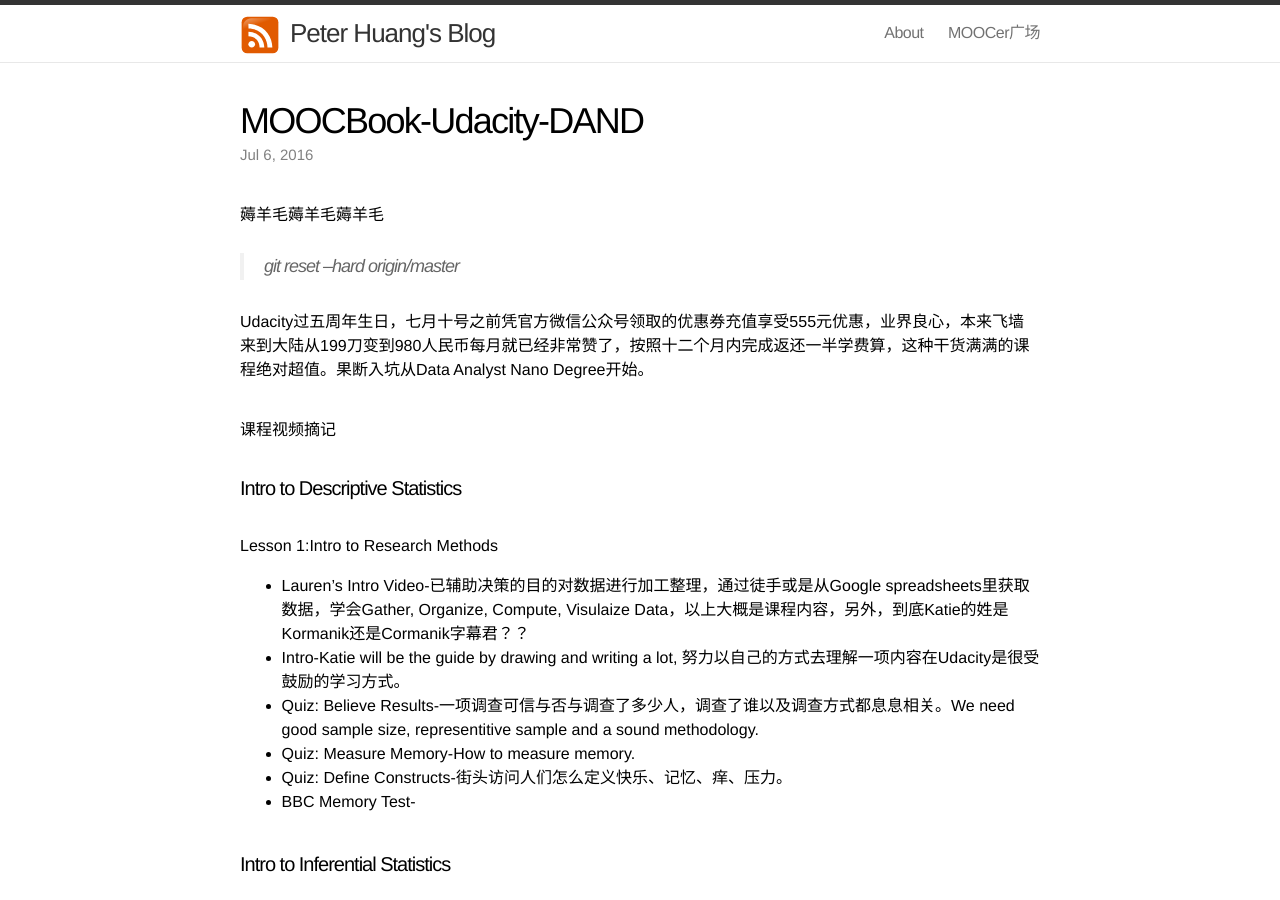
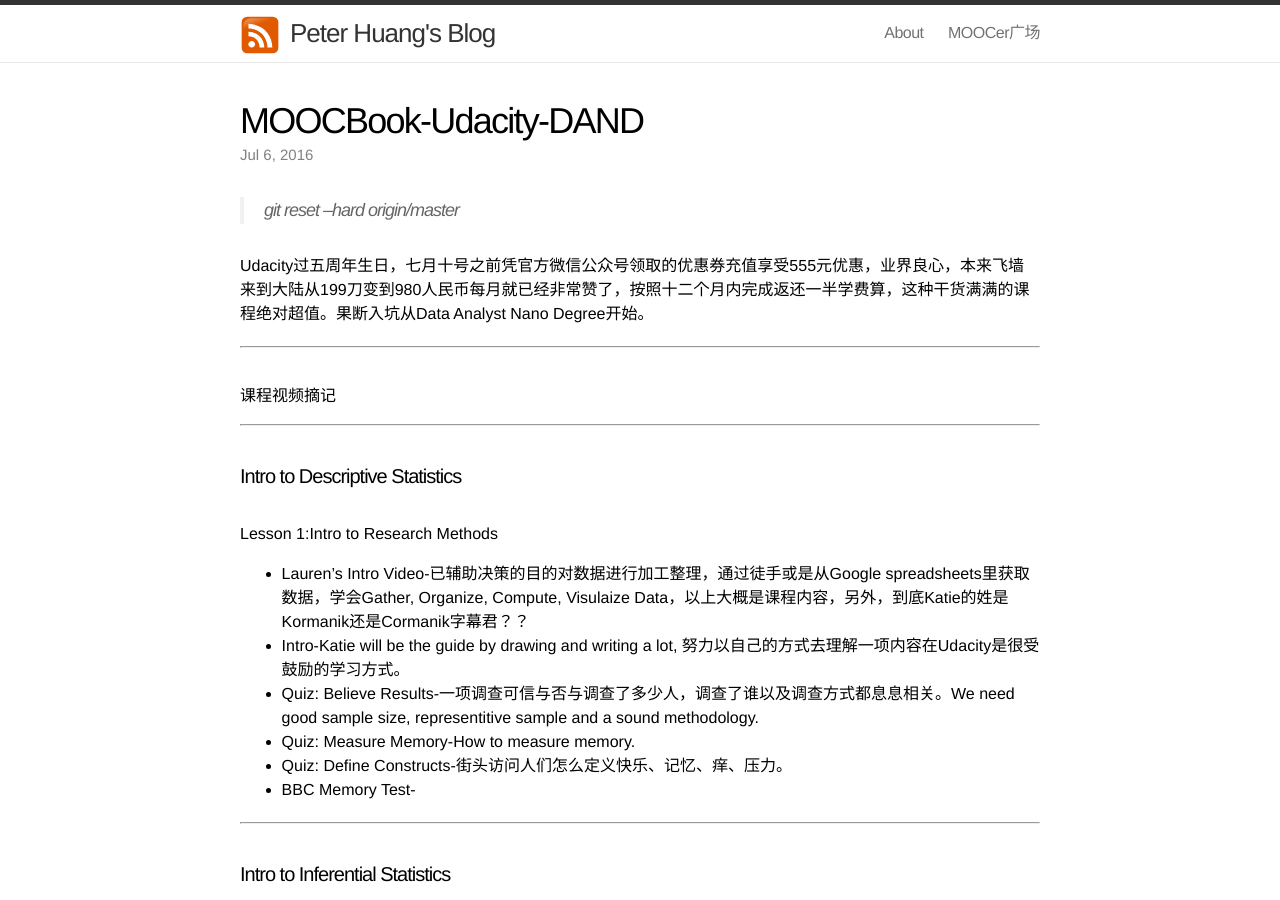
Before and after one commit to pmixer/pmixer.github.io, a Jekyll site: the page built from _posts/2016-07-06-MOOCBook-Udacity-DAND.md, in a window 1280 px wide and 900 px high. Built offline with Jekyll 4.4.1, drawn with Linux system fonts in a browser that asks for light colours; comment, search, counter and statistics services are not loaded.

Commit message:
formatting error

```diff
--- a/_posts/2016-07-06-MOOCBook-Udacity-DAND.md
+++ b/_posts/2016-07-06-MOOCBook-Udacity-DAND.md
@@ -6,13 +6,15 @@
 date:   2016-07-06 15:30:00
 ---
 
-# 薅羊毛薅羊毛薅羊毛
 > git reset --hard origin/master
 
 Udacity过五周年生日，七月十号之前凭官方微信公众号领取的优惠券充值享受555元优惠，业界良心，本来飞墙来到大陆从199刀变到980人民币每月就已经非常赞了，按照十二个月内完成返还一半学费算，这种干货满满的课程绝对超值。果断入坑从Data Analyst Nano Degree开始。
 
+---
+
 # 课程视频摘记
 
+***
 
 #### Intro to Descriptive Statistics
 
@@ -24,12 +26,14 @@
 + Quiz: Define Constructs-街头访问人们怎么定义快乐、记忆、痒、压力。
 + BBC Memory Test-
 
+---
+
 #### Intro to Inferential Statistics
 
 ###### Introduction and Lesson 7 Review
 + Lauren's Intro Video-Descriptive Statistic的后继课程，教人从数据中获得对一个具体问题的近似解答。Katie Kormanik主讲。
 
-
+---
 
 #### Intro to Data Analysis
 
@@ -44,21 +48,28 @@
 + Quiz: Investigating the Data-Use set() for finding unique keys, code was provided and Caroline listed the numbers summerized from dataset
 + Quiz: Problems in the Data-Two questions, write code to solve the second one
 
+---
+
 #### Intro to Data Science
 
 ###### Lesson 1:Introduction
 + Introduction to Data Science-在TrialPay和Yub工作的Dave因为更喜欢实用技艺从物理转向数据科学，在这门偏理论课程里面，我们将了解DS干啥的，要成为DS要具备哪些能力，他们都在做什么Cool projects，最重要的，怎么解决问题！！！
+
+---
 
 #### Intro to Statistics
 
 ###### 1.Teaser
 + Welcome-Thrun和Adam Sherwin合讲的课程，额，漫画不错，Thrun好像在说统计有毒，骗人是分分钟的事情，比如通过统计我们知道你现在不受欢迎而且很不开心。(Brain Teaser)
 
+---
+
 #### Intro to Relational Databases
 
 ###### Data and Tables
 + Welcome to RDB-带我们学习后端工程师最重要的工具，课程五步走，概念上了解RDB里面数据的存储方式，基本SQL，Python接口进行操作，更多SQL，最终Project,ps，老师没说名字！！！
 
+---
 
 #### Data Wrangling with MongoDB
 
@@ -66,11 +77,14 @@
 + Intro-Shanon Bradshow,大家平均花费70%的时间和DW这项工作打交道，如同数据科学的“食品安全问题”，课程教我们 gathering, extracting, cleaning, storing data，应对各种数据格式并使用mongoDB来完成工作。
 + ??
 
+---
 
 #### Data Analysis with R
 
 ###### What is EDA
 + Quiz: Data is Ubiquitious-Moira Burke, Chris Saden, Dean Eckles, Solomon Messing一起教大家Explortory Data Analysis，Chris前几个月刚刚从他Facebook的朋友那里学会R和EDA，Facebook处理的数据量很大，data.gov能够下载到很多有用数据，我们真正探索过的数据并不多，google trends是个不错的作搜索词分析的工具，FB有个叫prestodb的工具，每天处理peta级别的数据。
+
+---
 
 #### Introduction to Machine Learning
 
@@ -100,6 +114,7 @@
 + Getting Started With sklearn-Always start from google
 + Gaussian NB Example-sklearn.naive_bayes.GaussianNB in python,
 
+---
 
 #### Data Visualization and D3.js
 
```
